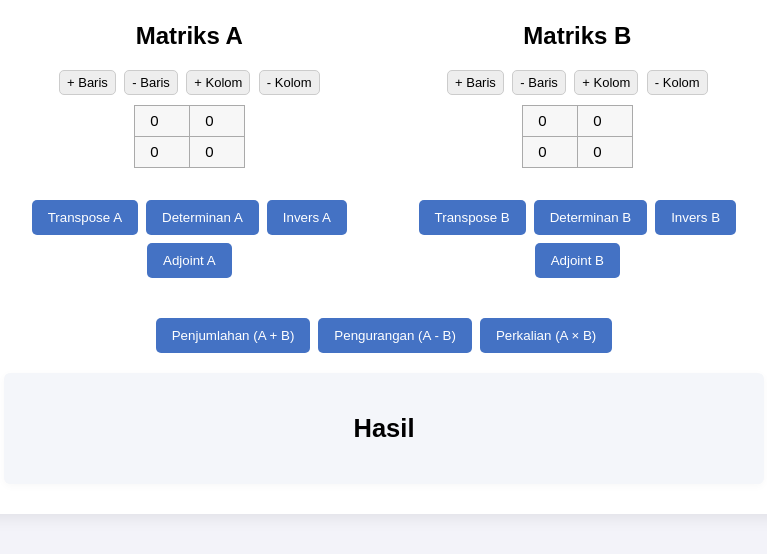
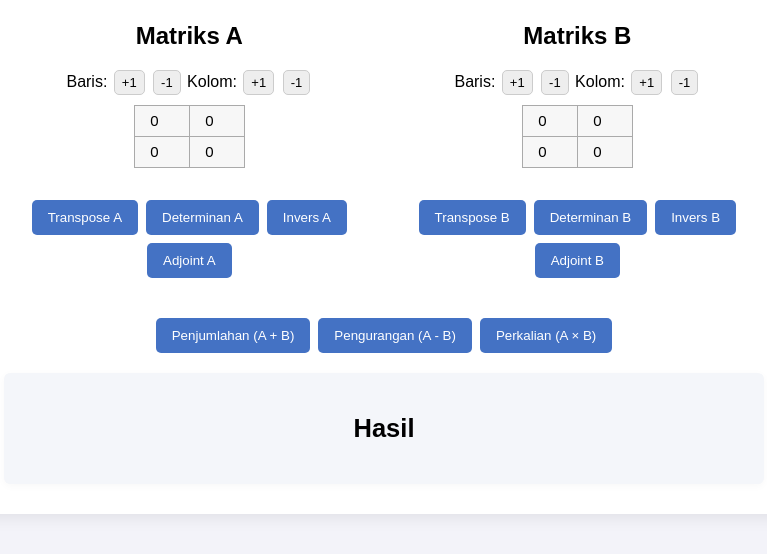
Before and after one commit to Satomothek/Matriks, a plain HTML site: page index.html in a window 1280 px wide. Shown: the part 148-702 px from the top of the page, without its empty margins (256-1023 px from the left). Drawn offline with Linux system fonts and the light colour scheme.

Commit message:
Update index.html

```diff
--- a/index.html
+++ b/index.html
@@ -6,16 +6,19 @@
     <link rel="stylesheet" href="style.css">
 </head>
 <body>
+<div class="container-wrapper">
     <div class="container">
         <h1>Kalkulator Matriks</h1>
         <div class="matrix-inputs">
             <div>
                 <h2>Matriks A</h2>
                 <div class="matrix-controls">
-                <button onclick="resizeTable('A', 'addRow')">+ Baris</button>
-                <button onclick="resizeTable('A', 'removeRow')">- Baris</button>
-                <button onclick="resizeTable('A', 'addCol')">+ Kolom</button>
-                <button onclick="resizeTable('A', 'removeCol')">- Kolom</button>
+                    <span>Baris:</span>
+                    <button onclick="resizeTable('A', 'addRow')">+1</button>
+                    <button onclick="resizeTable('A', 'removeRow')">-1</button>
+                    <span>Kolom:</span>
+                    <button onclick="resizeTable('A', 'addCol')">+1</button>
+                    <button onclick="resizeTable('A', 'removeCol')">-1</button>
                 </div>
                 <table id="matrixA"></table>
                 <!-- Tombol operasi khusus Matriks A -->
@@ -29,10 +32,12 @@
             <div>
                 <h2>Matriks B</h2>
                 <div class="matrix-controls">
-                <button onclick="resizeTable('B', 'addRow')">+ Baris</button>
-                <button onclick="resizeTable('B', 'removeRow')">- Baris</button>
-                <button onclick="resizeTable('B', 'addCol')">+ Kolom</button>
-                <button onclick="resizeTable('B', 'removeCol')">- Kolom</button>
+                    <span>Baris:</span>
+                    <button onclick="resizeTable('B', 'addRow')">+1</button>
+                    <button onclick="resizeTable('B', 'removeRow')">-1</button>
+                    <span>Kolom:</span>
+                    <button onclick="resizeTable('B', 'addCol')">+1</button>
+                    <button onclick="resizeTable('B', 'removeCol')">-1</button>
                 </div>
                 <table id="matrixB"></table>
                 <!-- Tombol operasi khusus Matriks B -->
@@ -55,6 +60,7 @@
             <pre id="result"></pre>
         </div>
     </div>
+</div>
 <script src="matrix.js"></script>
 </body>
 </html>
```
Lines whose indentation alone changed are shown as unchanged.
